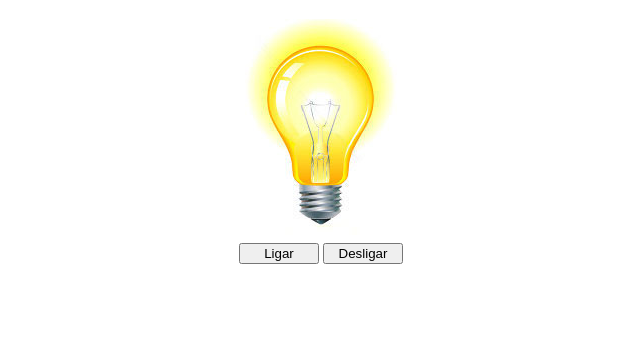
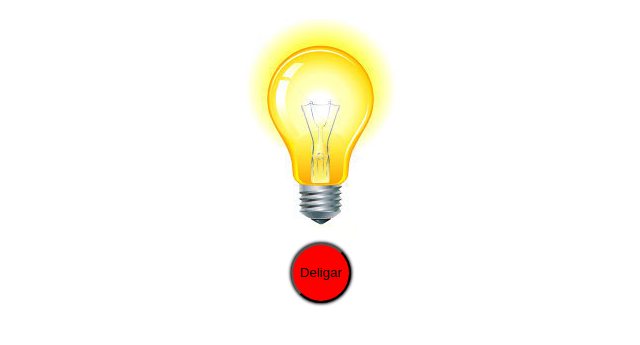
Before and after one commit to vitormenezess/lampada, a plain HTML site: page index.html in a window 1280 px wide. Both pictures are taken after a click on the button "Ligar". Shown: the part 69-414 px from the top of the page, without its empty margins (319-959 px from the left). Drawn offline with Linux system fonts and the light colour scheme.

Commit message:
finalizado

```diff
--- a/index.html
+++ b/index.html
@@ -12,10 +12,11 @@
         <h1>Apagdor JS</h1>
     </header>
     <main>
-        <div><img src="imagens/desligada.jpg" alt="Lâmpada" id="lamp"></div>
         <div>
-            <button id="ligado">Ligar</button>
-            <button id="desligado">Desligar</button>
+            <img src="imagens/desligada.jpg" alt="Lâmpada" id="lamp">
+        </div>
+        <div>
+            <button id="ligaDesliga">Ligar</button>
         </div>
     </main>
     <script src="lampada.js"></script>
--- a/lampada.js
+++ b/lampada.js
@@ -1,17 +1,32 @@
-const ligado = document.getElementById("ligado");
-const desligado = document.getElementById("desligado");
+const ligaDesliga = document.getElementById("ligaDesliga");
 const lamp = document.getElementById("lamp");
 
 function lampOn() {
-  lamp.src = "imagens/ligada.jpg";
+  if (!isLampQ()) lamp.src = "imagens/ligada.jpg";
 }
 function lampOff() {
-  lamp.src = "imagens/desligada.jpg";
+  if (!isLampQ()) lamp.src = "imagens/desligada.jpg";
 }
 function lampQ() {
   lamp.src = "imagens/quebrada.jpg";
 }
+function isLampQ() {
+  return lamp.src.indexOf("quebrada") > -1;
+}
+function lampOnOff() {
+  if (ligaDesliga.textContent == "Ligar") {
+    lampOn();
+    ligaDesliga.textContent = "Deligar";
+    ligaDesliga.style.background = 'red'
+  } else {
+    lampOff();
+    ligaDesliga.textContent = "Ligar";
+    ligaDesliga.style.background = 'rgb(4, 207, 4)'
+  }
+}
 
-ligado.addEventListener("click", lampOn);
-desligado.addEventListener("click", lampOff);
+ligaDesliga.addEventListener("click", lampOnOff);
+
 lamp.addEventListener("click", lampQ);
+lamp.addEventListener("mouseover", lampOn);
+lamp.addEventListener("mouseleave", lampOff);
--- a/style.css
+++ b/style.css
@@ -4,5 +4,10 @@ header, main{
     align-items: center;
 }
 button{
-    width: 80px;
+    width: 60px;
+    height: 60px;
+    border-radius: 50%;
+    background-color: rgb(4, 207, 4);
+    box-shadow: 0px 0px 3px 1px;
+    color: black;
 }
```
